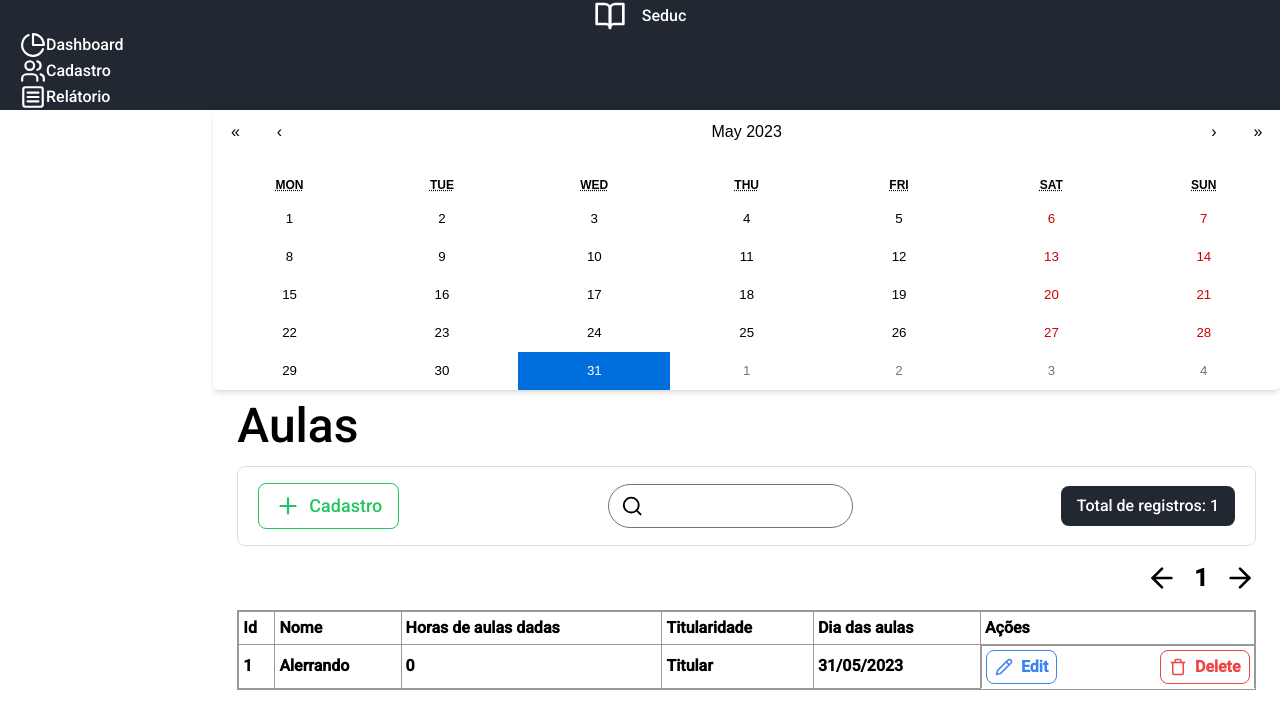
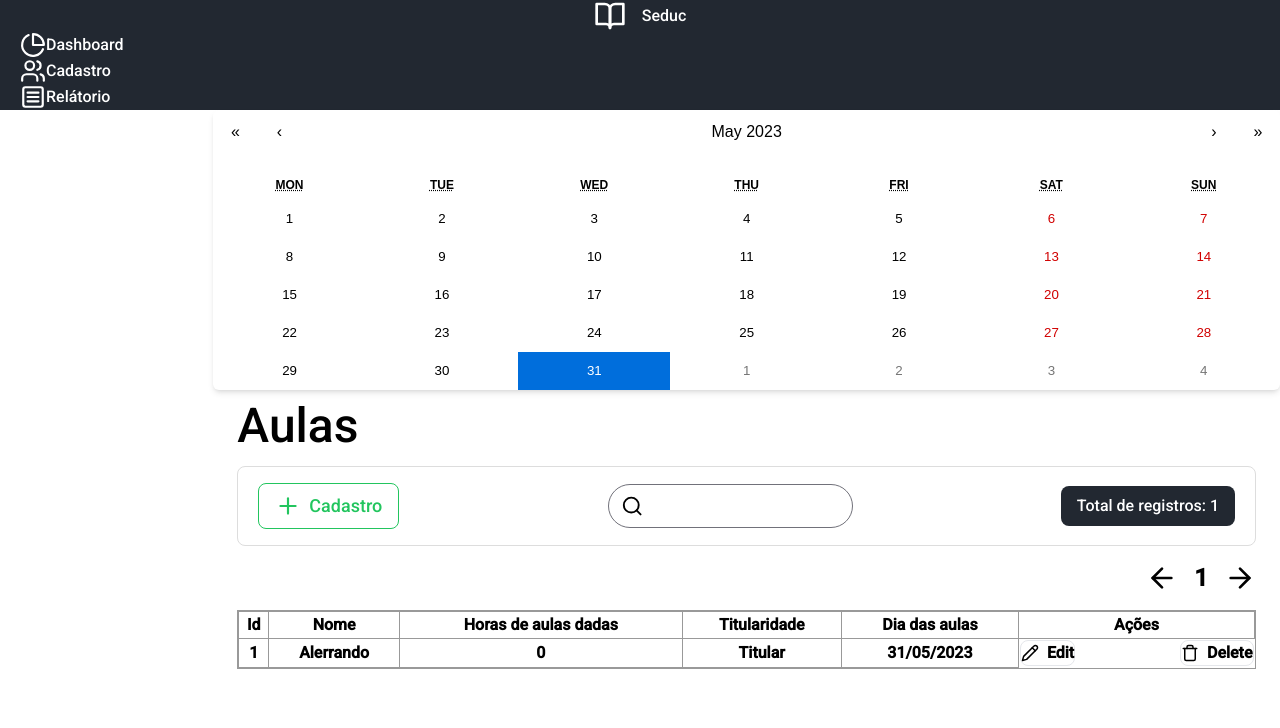
Before and after one commit to Alerrando/sistema-seduc, a Next.js app: page / in a window 1280 px wide. Shown: the top 728 px of the page. Built offline with nearby package versions, Linux system fonts and the light colour scheme.

Commit message:
table component complete

```diff
--- a/slice/index.ts
+++ b/slice/index.ts
@@ -7,6 +7,15 @@ export type HorasInfos = {
   titularidade: string;
   diaAula: Date;
   edit: number,
+}
+
+export const HorasValuesDefault = {
+	diaAula: new Date().toString(),
+	edit: -1,
+	horaAulas: 0,
+	id: 0,
+	nomeProfessor: "",
+	titularidade: "",
 }
 
 const HorasValues: HorasInfos[] = [
--- a/src/Components/Table/index.tsx
+++ b/src/Components/Table/index.tsx
@@ -1,17 +1,61 @@
-import React from 'react';
+import { format, isValid } from 'date-fns';
+import { Pencil, Trash } from 'lucide-react';
+import React, { Key } from 'react';
 import { HorasInfos } from '../../../slice';
 
 type TableProps = {
     tableHead: string[],
-    edit: (info: HorasInfos) => void,
-    delete: (info: HorasInfos) => void,
+    editInfo: (info: HorasInfos) => void,
+    deleteInfo: (info: HorasInfos) => void,
     infosAll: HorasInfos[],
     search: string,
 }
 
 export default function Table(props: TableProps){
-    const { tableHead, edit, delete, infosAll, search } = props;
+    const { tableHead, editInfo, deleteInfo, infosAll, search } = props;
     return(
+        <table className="w-full">
+            <thead>
+                <tr>
+                    {tableHead.map(head => <th scope="col" className="p-1 text-start border border-[#999]">{head}</th>)}
+                </tr>
+            </thead>
 
+            <tbody>
+                {infosAll.filter((register) => Object.values(register.nomeProfessor).join("").toLowerCase().includes(search.toLowerCase()))
+                    .map((info: HorasInfos, index: Key) => {
+
+                        return (
+                            <tr key={index}>
+                                <th scope="row" className="p-1 text-start border border-[#999]">{info.id + 1}</th>
+                                <th scope="row" className="p-1 text-start border border-[#999]">{info.nomeProfessor}</th>
+                                <th scope="row" className="p-1 text-start border border-[#999]">{info.horaAulas}</th>
+                                <th scope="row" className="p-1 text-start border border-[#999]">{info.titularidade}</th>
+                                {/* eslint-disable */}
+                                <th scope="row" className="p-1 text-start border border-[#999]">
+                                    {format(new Date(info.diaAula.toString()), "dd/MM/yyyy")}
+                                </th>
+                                {/* eslint-enable */}
+                                <th scope="row" className="flex items-center justify-between p-1 text-start border-x border-t border-[#999]">
+                                    <div className="w-auto flex flex-row items-center gap-2 px-2 py-1 border border-blue-500 text-blue-500 rounded-lg cursor-pointer hover:bg-blue-500 hover:text-white transition-colors"
+                                        onClick={() => editInfo(info)}
+                                    >
+                                        <Pencil size={18}/>
+                                        <span>Edit</span>
+                                    </div>
+
+                                    <div
+                                        className="w-auto flex flex-row items-center gap-2 px-2 py-1 border border-red-500 text-red-500 rounded-lg cursor-pointer hover:bg-red-500 hover:text-white transition-colors"
+                                        onClick={() => deleteInfo(info)}
+                                    >
+                                        <Trash size={18} />
+                                        <span>Delete</span>
+                                    </div>
+                                </th>
+                            </tr>
+                        );
+                    })}
+            </tbody>
+        </table>
     )
 }
--- a/src/app/page.tsx
+++ b/src/app/page.tsx
@@ -1,30 +1,24 @@
 "use client";
 import React from "react";
 import Modal from "@/Components/Modal";
-import { format, isValid } from "date-fns";
-import { ArrowLeft, ArrowRight, Pencil, Plus, Search, Trash } from "lucide-react";
+import Table from "@/Components/Table";
+import { ArrowLeft, ArrowRight, Plus, Search } from "lucide-react";
 import dynamic from "next/dynamic";
-import { Key, useState } from "react";
+import { useState } from "react";
 import "react-calendar/dist/Calendar.css";
 import { useDispatch, useSelector } from "react-redux";
-import { HorasInfos, deleteInfosChange } from "../../slice";
+import { deleteInfosChange, HorasInfos, HorasValuesDefault } from "../../slice";
 import { RootState } from "../../system";
 
 const Calendar = dynamic(() => import("react-calendar"), { ssr: false });
 
 export default function Home() {
-	const [infosInput, setInfosInput] = useState<HorasInfos>({
-		diaAula: new Date().toString(),
-		edit: -1,
-		horaAulas: 0,
-		id: 0,
-		nomeProfessor: "",
-		titularidade: "",
-	} as HorasInfos);
+	const [infosInput, setInfosInput] = useState<HorasInfos>(HorasValuesDefault);
 	const allInfos = useSelector(({ Slice }: RootState) => Slice.allInfos);
 	const dispatch = useDispatch();
 	const [search, setSearch] = useState("");
 	const [modal, setModal] = useState(false);
+	const tableHead = ["Id", "Nome", "Horas de aulas dadas", "Titularidade", "Dia das aulas", "Ações"];
 
 	return (
 		<section className="w-5/6 h-max ml-auto">
@@ -62,54 +56,7 @@ export default function Home() {
 				</div>
 
 				<div className="w-full border border-[#999]">
-					<table className="w-full">
-						<thead>
-							<tr>
-								<th scope="col" className="p-1 text-start border border-[#999]">Id</th>
-								<th scope="col" className="p-1 text-start border border-[#999]">Nome</th>
-								<th scope="col" className="p-1 text-start border border-[#999]">Horas de aulas dadas</th>
-								<th scope="col" className="p-1 text-start border border-[#999]">Titularidade</th>
-								<th scope="col" className="p-1 text-start border border-[#999]">Dia das aulas</th>
-								<th scope="col" className="p-1 text-start border border-[#999]">Ações</th>
-							</tr>
-						</thead>
-
-						<tbody>
-							{allInfos.filter((register) => Object.values(register.nomeProfessor).join("").toLowerCase().includes(search.toLowerCase()))
-								.map((info: HorasInfos, index: Key) => {
-
-									return (
-										<tr key={index}>
-											<th scope="row" className="p-1 text-start border border-[#999]">{info.id + 1}</th>
-											<th scope="row" className="p-1 text-start border border-[#999]">{info.nomeProfessor}</th>
-											<th scope="row" className="p-1 text-start border border-[#999]">{info.horaAulas}</th>
-											<th scope="row" className="p-1 text-start border border-[#999]">{info.titularidade}</th>
-											{/* eslint-disable */}
-											<th scope="row" className="p-1 text-start border border-[#999]">
-												{format(new Date(info.diaAula.toString()), "dd/MM/yyyy")}
-											</th>
-											{/* eslint-enable */}
-											<th scope="row" className="flex items-center justify-between p-1 text-start border-x border-t border-[#999]">
-												<div className="w-auto flex flex-row items-center gap-2 px-2 py-1 border border-blue-500 text-blue-500 rounded-lg cursor-pointer hover:bg-blue-500 hover:text-white transition-colors"
-													onClick={() => editInfo(info)}
-												>
-													<Pencil size={18}/>
-													<span>Edit</span>
-												</div>
-
-												<div
-													className="w-auto flex flex-row items-center gap-2 px-2 py-1 border border-red-500 text-red-500 rounded-lg cursor-pointer hover:bg-red-500 hover:text-white transition-colors"
-													onClick={() => deleteInfo(info)}
-												>
-													<Trash size={18} />
-													<span>Delete</span>
-												</div>
-											</th>
-										</tr>
-									);
-								})}
-						</tbody>
-					</table>
+					<Table tableHead={tableHead} editInfo={editInfo} deleteInfo={deleteInfo} infosAll={allInfos} search={search} key={"Table-Cadastro"} />
 				</div>
 			</div>
 
```
